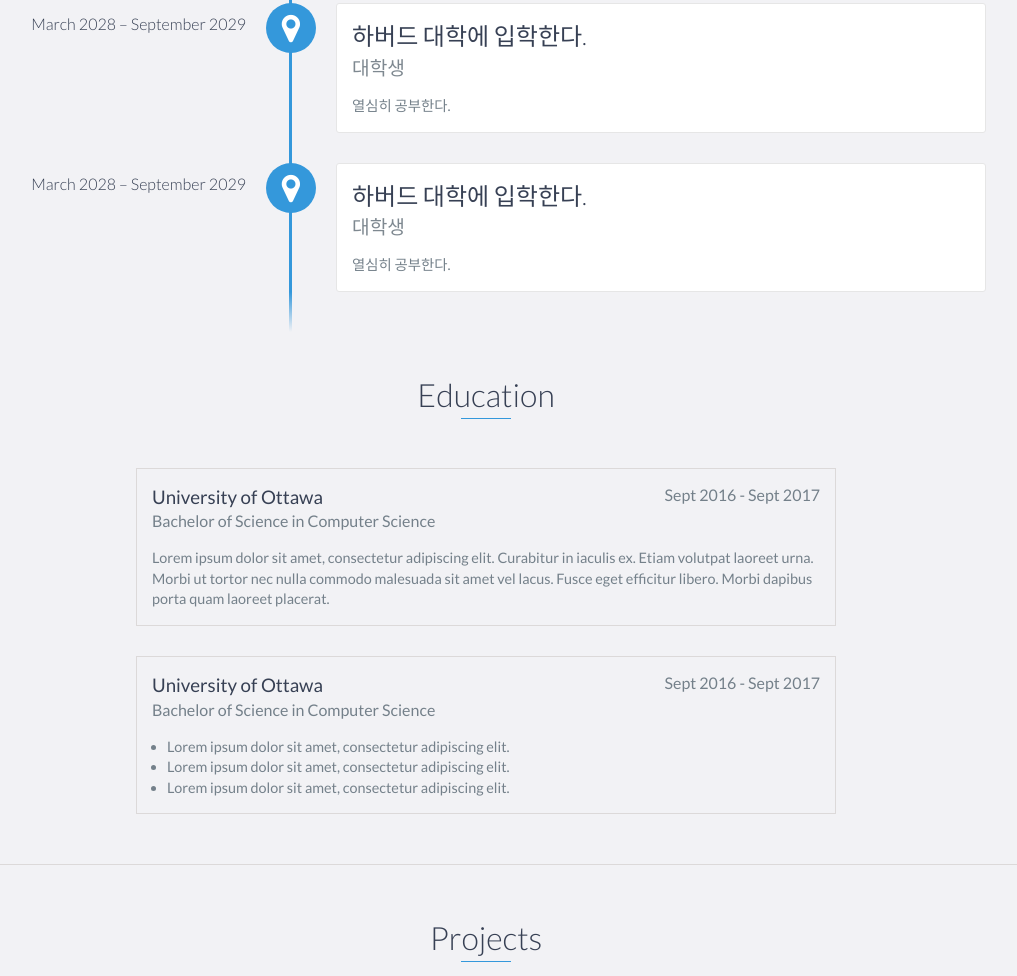
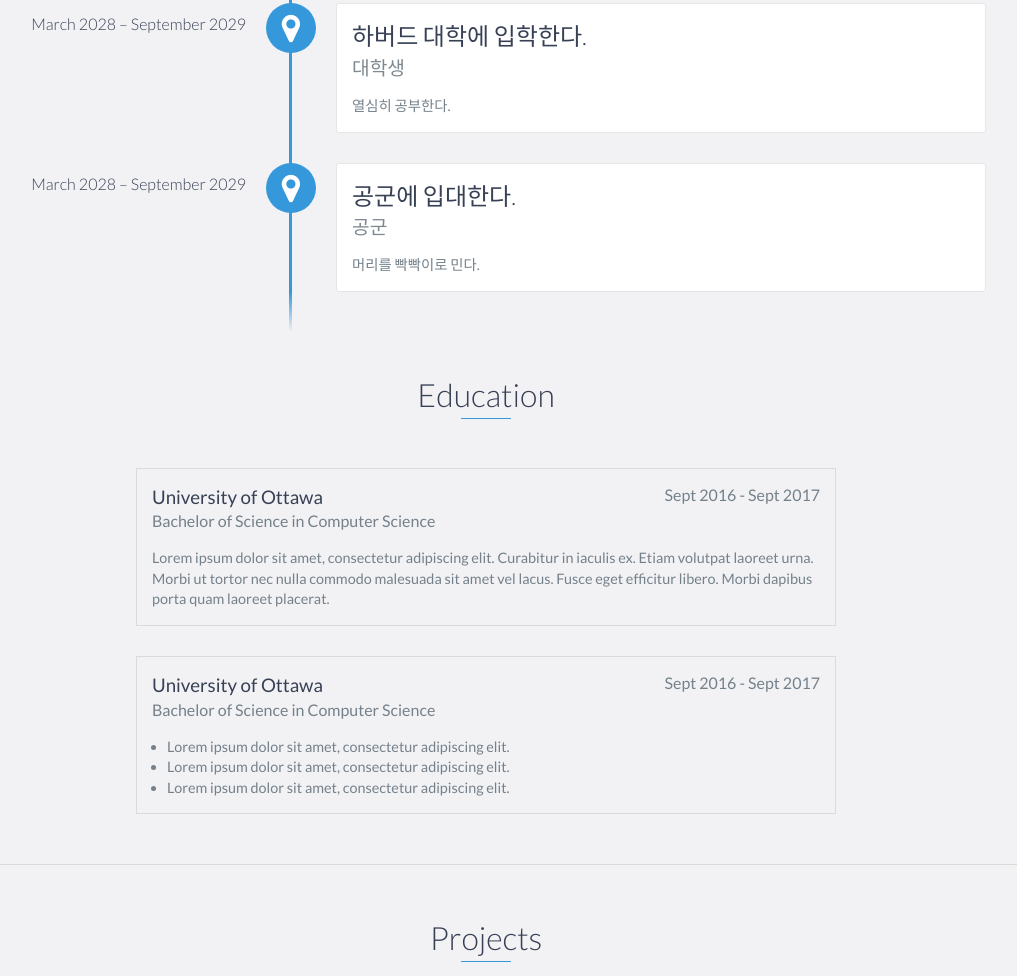
Before and after one commit to Kwonjiho/Kwonjiho.github.io, a website: page index.html in a window 1280 px wide. Shown: the part 1741-2717 px from the top of the page, without its empty margins (154-1171 px from the left). Drawn offline with nearby package versions, Linux system fonts and the light colour scheme.

Commit message:
change dfdfd

```diff
--- a/index.html
+++ b/index.html
@@ -131,11 +131,11 @@
             </div>
 
             <div data-date="March 2028 – September 2029">
-                <h3>하버드 대학에 입학한다.</h3>
-                <h4>대학생</h4>
+                <h3>공군에 입대한다.</h3>
+                <h4>공군</h4>
                 <p>
 
-                    열심히 공부한다.
+                    머리를 빡빡이로 민다.
 
 
 
```
